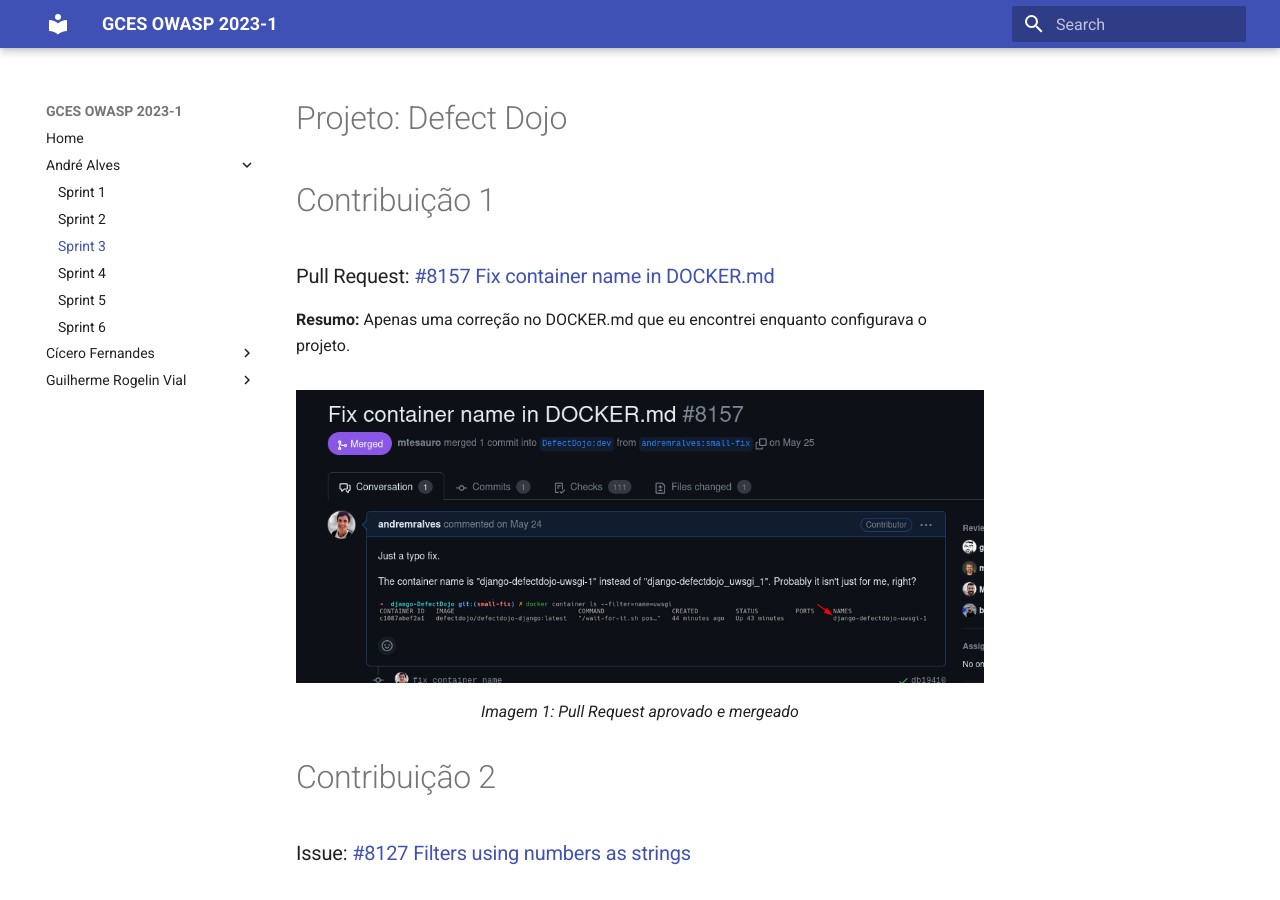
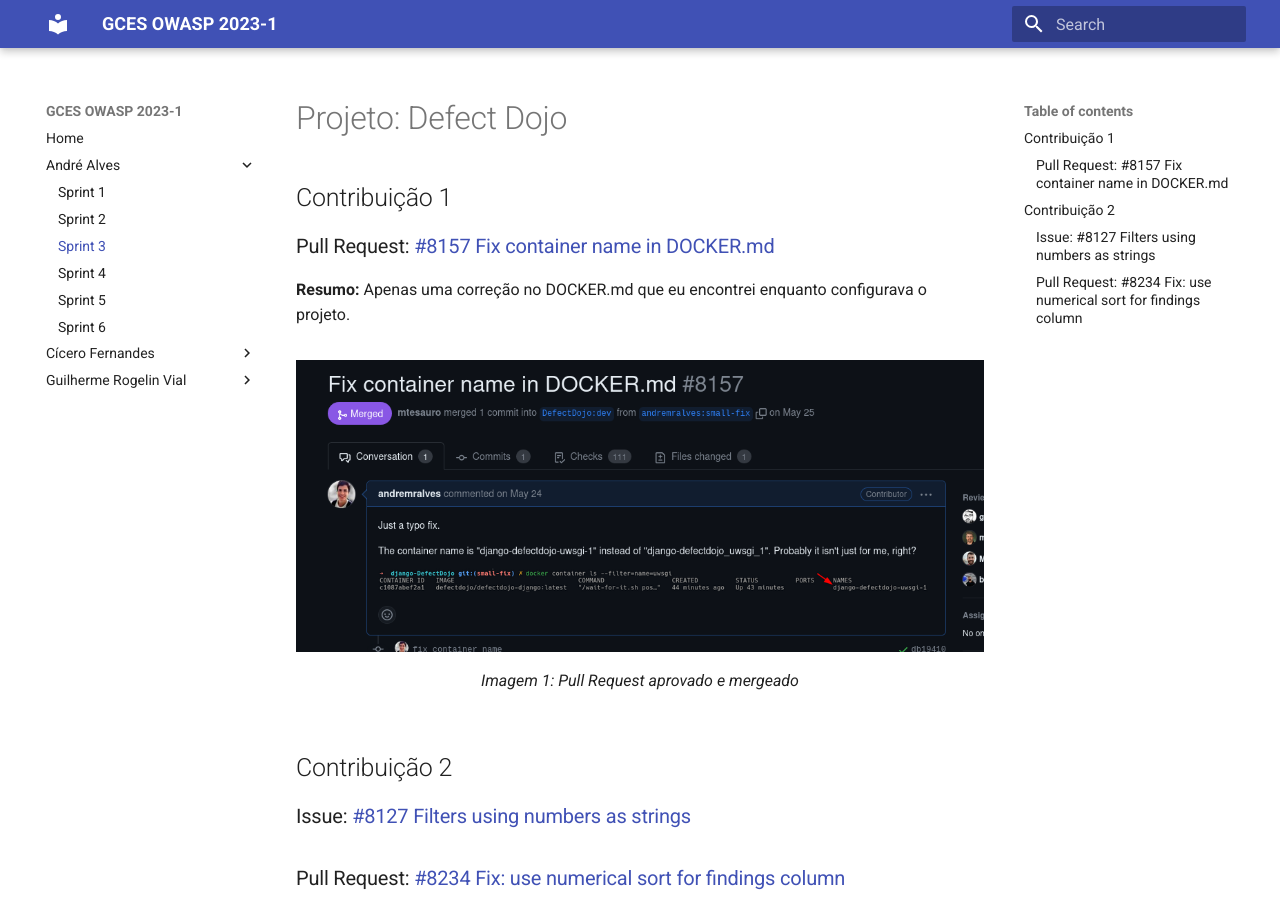
Before and after one commit to GCES-OWASP-2023-1/docs, an MkDocs documentation site: the page built from docs/andre/sprint3.md, in a window 1280 px wide and 900 px high. Built offline with MkDocs 1.6.1 and Material for MkDocs 9.7.7, drawn with Linux system fonts in a browser that asks for light colours.

Commit message:
Add andre sprint 4 and 5

```diff
--- a/docs/andre/sprint3.md
+++ b/docs/andre/sprint3.md
@@ -1,6 +1,6 @@
 # Projeto: Defect Dojo
 
-# Contribuição 1
+## Contribuição 1
 
 ### Pull Request: [#8157 Fix container name in DOCKER.md](https://github.com/DefectDojo/django-DefectDojo/pull/8157)
 
@@ -12,7 +12,7 @@
 </figure>
 
 
-# Contribuição 2
+## Contribuição 2
 ### Issue: [#8127 Filters using numbers as strings](https://github.com/DefectDojo/django-DefectDojo/issues/8127)
 
 ### Pull Request: [#8234 Fix: use numerical sort for findings column](https://github.com/DefectDojo/django-DefectDojo/pull/8234)
```
Also changed, not shown: docs/andre/sprint4.md (+18 -0 lines), docs/andre/sprint5.md (+17 -0 lines), docs/assets/defect-dojo-4.png (added), docs/assets/defect-dojo-5.png (added), docs/assets/defect-dojo-6.png (added).
